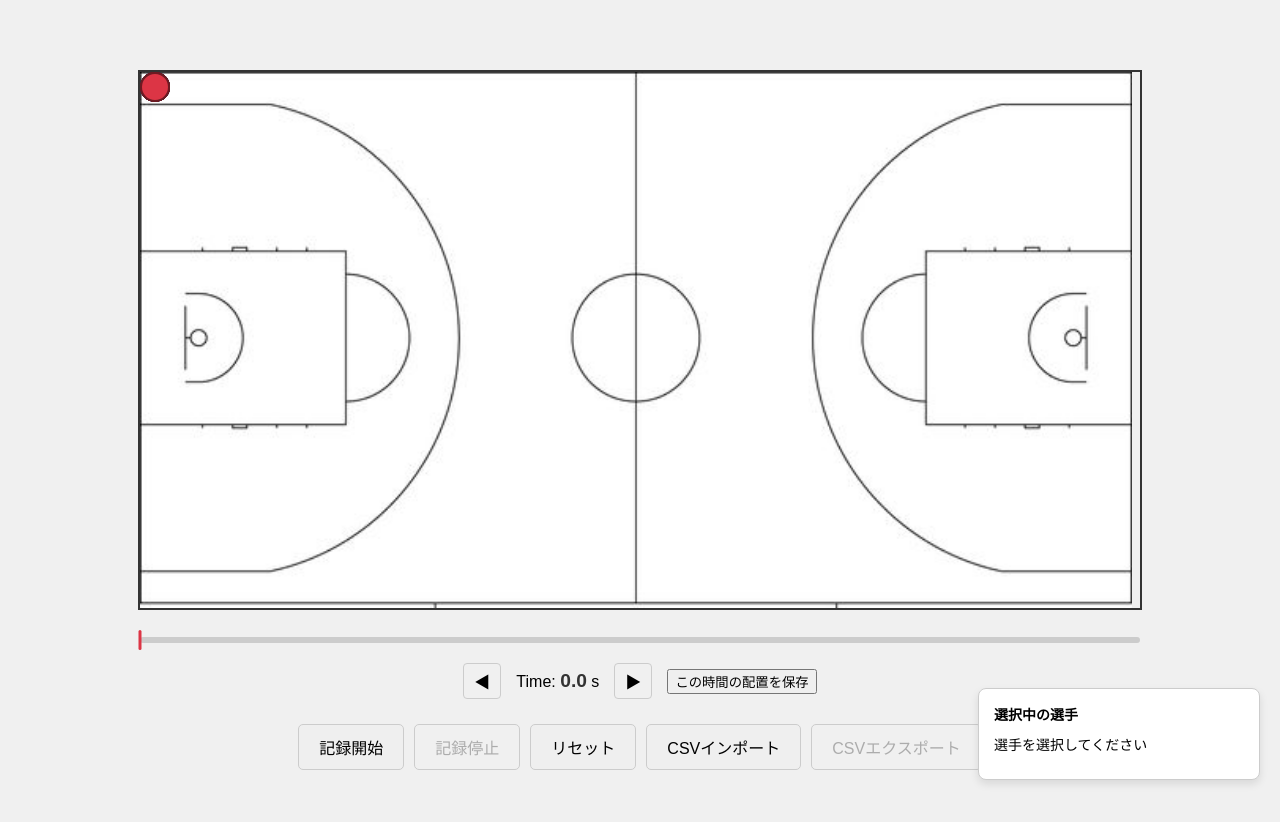
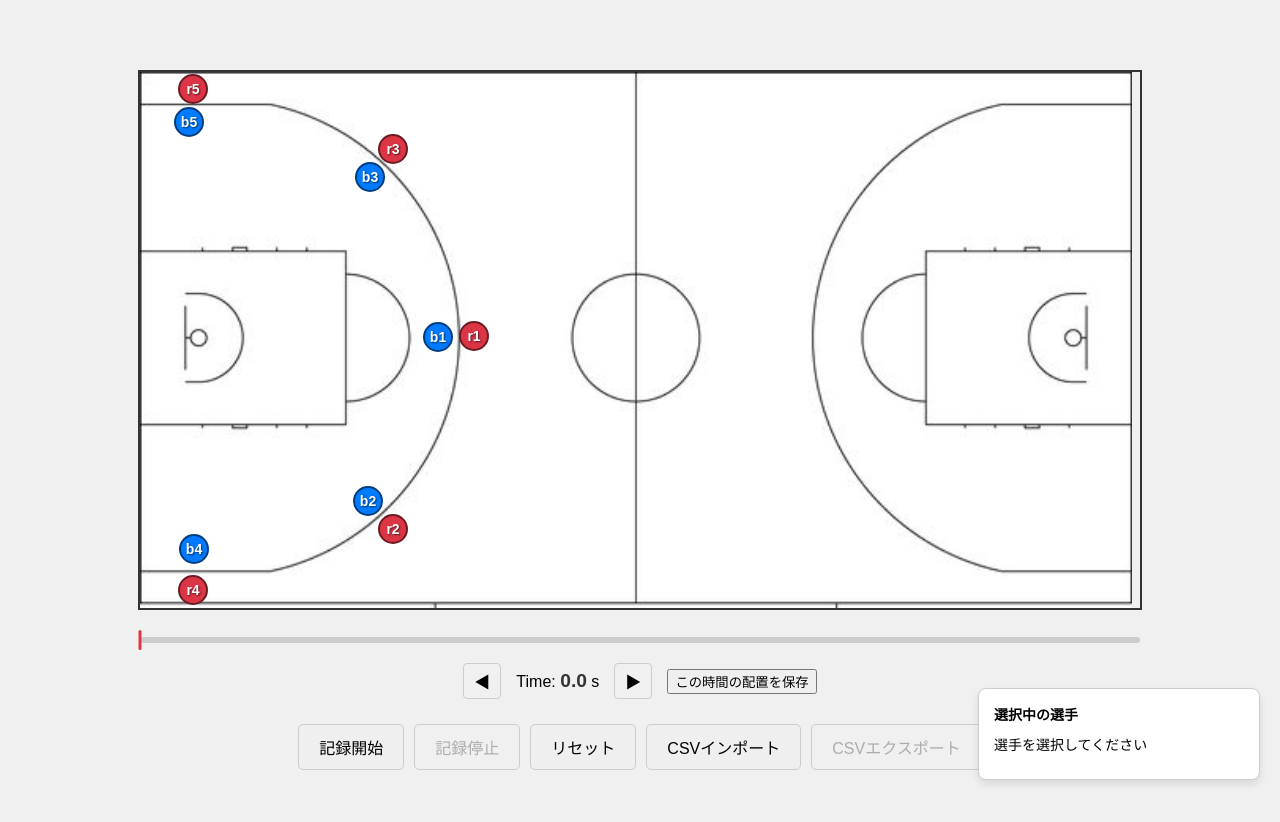
Before and after one commit to C-roud/BB_TeamTactics, a plain HTML site: page index.html in a window 1280 px wide. Drawn offline with Linux system fonts and the light colour scheme.

Commit message:
Add files via upload

```diff
--- a/index.html
+++ b/index.html
@@ -9,18 +9,18 @@
 <body>
 
     <div id="court-container">
-        <div class="player team-a" id="blue1"></div>
-        <div class="player team-a" id="blue2"></div>
-        <div class="player team-a" id="blue3"></div>
-        <div class="player team-a" id="blue4"></div>
-        <div class="player team-a" id="blue5"></div>
+        <div class="player team-a" id="blue1">b1</div>
+        <div class="player team-a" id="blue2">b2</div>
+        <div class="player team-a" id="blue3">b3</div>
+        <div class="player team-a" id="blue4">b4</div>
+        <div class="player team-a" id="blue5">b5</div>
 
-        <div class="player team-b" id="red1"></div>
-        <div class="player team-b" id="red2"></div>
-        <div class="player team-b" id="red3"></div>
-        <div class="player team-b" id="red4"></div>
-        <div class="player team-b" id="red5"></div>
-    </div>
+        <div class="player team-b" id="red1">r1</div>
+        <div class="player team-b" id="red2">r2</div>
+        <div class="player team-b" id="red3">r3</div>
+        <div class="player team-b" id="red4">r4</div>
+        <div class="player team-b" id="red5">r5</div>
+        </div>
 
     <div id="timeline-controls">
         <div class="timeline-container">
--- a/main.js
+++ b/main.js
@@ -32,17 +32,13 @@ function initialize() {
     importBtn = document.getElementById('import-btn');
     csvFileInput = document.getElementById('csv-file-input');
 
-    // ▼▼▼ イベントリスナーにタッチ操作を追加 ▼▼▼
-    // マウス操作
+    // マウス操作とタッチ操作の両方に対応
     courtContainer.addEventListener('mousedown', dragStart);
     window.addEventListener('mousemove', drag);
     window.addEventListener('mouseup', dragEnd);
-
-    // タッチ操作
     courtContainer.addEventListener('touchstart', dragStart, { passive: false });
     window.addEventListener('touchmove', drag, { passive: false });
     window.addEventListener('touchend', dragEnd);
-    // ▲▲▲ ここまで ▲▲▲
 
     // その他のイベントリスナー
     courtContainer.addEventListener('click', selectPlayer);
@@ -81,51 +77,34 @@ function initialize() {
 //  ドラッグ＆ドロップ関連
 // ===================================================================
 function dragStart(e) {
-    // ▼▼▼ e.target の取得方法をタッチ操作に対応 ▼▼▼
     if (e.type === 'touchstart') {
-        // タッチされた要素を特定
         activePlayer = document.elementFromPoint(e.touches[0].clientX, e.touches[0].clientY);
     } else {
-        // マウスでクリックされた要素
         activePlayer = e.target;
     }
-
-    // 要素がプレイヤーでなければ処理を中断
     if (!activePlayer || !activePlayer.classList.contains('player')) {
         activePlayer = null;
     }
-    // ▲▲▲ ここまで ▲▲▲
 }
 
 function drag(e) {
     if (activePlayer === null) return;
-
-    // ドラッグ中に画面がスクロールするのを防ぐ
     e.preventDefault();
-
-    // ▼▼▼ マウスとタッチで座標の取得方法を切り替える ▼▼▼
     let clientX, clientY;
     if (e.touches) {
-        // タッチ操作の場合
         clientX = e.touches[0].clientX;
         clientY = e.touches[0].clientY;
     } else {
-        // マウス操作の場合
         clientX = e.clientX;
         clientY = e.clientY;
     }
-    // ▲▲▲ ここまで ▲▲▲
-
     const courtRect = courtContainer.getBoundingClientRect();
     let x = clientX - courtRect.left - (activePlayer.offsetWidth / 2);
     let y = clientY - courtRect.top - (activePlayer.offsetHeight / 2);
-
     x = Math.max(0, Math.min(x, courtRect.width - activePlayer.offsetWidth));
     y = Math.max(0, Math.min(y, courtRect.height - activePlayer.offsetHeight));
-
     activePlayer.style.left = x + 'px';
     activePlayer.style.top = y + 'px';
-
     if (activePlayer === selectedPlayer) {
         updateStatusDisplay();
     }
@@ -135,7 +114,6 @@ function dragEnd() {
     activePlayer = null;
 }
 
-// (ここから下の関数には変更はありませんので、そのまま全てコピーしてください)
 // ===================================================================
 //  プレイヤー選択 と ステータス表示
 // ===================================================================
@@ -154,6 +132,7 @@ function selectPlayer(e) {
     selectedPlayer = clickedPlayer;
     updateStatusDisplay();
 }
+
 function updateStatusDisplay() {
     if (selectedPlayer) {
         const x = Math.round(parseFloat(selectedPlayer.style.left || 0));
@@ -173,6 +152,7 @@ function updateStatusDisplay() {
         playerInfoDiv.innerHTML = '<p>選手を選択してください</p>';
     }
 }
+
 function toggleBallHolder() {
     if (!selectedPlayer) return;
     const isCurrentlyBallHolder = selectedPlayer.classList.contains('ball-holder');
@@ -182,6 +162,7 @@ function toggleBallHolder() {
     }
     updateStatusDisplay();
 }
+
 // ===================================================================
 //  タイムライン と キーフレーム編集
 // ===================================================================
@@ -189,6 +170,7 @@ function navigateTime(amount) {
     const newTime = currentTime + amount;
     jumpToTime(newTime);
 }
+
 function jumpToTime(time) {
     currentTime = Math.max(0, Math.min(parseFloat(time.toFixed(1)), maxTime));
     const frame = recordedData.find(d => parseFloat(d.timestamp) === currentTime);
@@ -205,6 +187,7 @@ function jumpToTime(time) {
     updateTimelineUI();
     if(selectedPlayer) updateStatusDisplay();
 }
+
 function saveCurrentFrame() {
     const frameTimestamp = currentTime.toFixed(1);
     const existingFrameIndex = recordedData.findIndex(d => d.timestamp === frameTimestamp);
@@ -223,11 +206,13 @@ function saveCurrentFrame() {
     exportBtn.disabled = recordedData.length === 0;
     renderTimelineKeyframes();
 }
+
 function updateTimelineUI() {
     timeDisplay.textContent = currentTime.toFixed(1);
     const percentage = (currentTime / maxTime) * 100;
     timelineCursor.style.left = `${percentage}%`;
 }
+
 function renderTimelineKeyframes() {
     timelineKeyframes.innerHTML = '';
     recordedData.forEach(frame => {
@@ -242,6 +227,7 @@ function renderTimelineKeyframes() {
         timelineKeyframes.appendChild(marker);
     });
 }
+
 // ===================================================================
 //  操作パネル機能（記録・リセット・インポート・エクスポート）
 // ===================================================================
@@ -264,6 +250,7 @@ function startRecording() {
     startBtn.disabled = true;
     stopBtn.disabled = false;
 }
+
 function stopRecording() {
     if (!isRecording) return;
     isRecording = false;
@@ -271,6 +258,23 @@ function stopRecording() {
     startBtn.disabled = false;
     stopBtn.disabled = true;
 }
+
+function resetPlayerPositions() {
+    const initialPositions = {
+        'red1': { x: 319, y: 249 }, 'red2': { x: 238, y: 442 }, 'red3': { x: 238, y: 62 },
+        'red4': { x: 38, y: 503 }, 'red5': { x: 38, y: 2 }, 'blue1': { x: 283, y: 250 },
+        'blue2': { x: 213, y: 414 }, 'blue3': { x: 215, y: 90 }, 'blue4': { x: 39, y: 462 },
+        'blue5': { x: 34, y: 35 }
+    };
+    players.forEach(player => {
+        const pos = initialPositions[player.id];
+        if (pos) {
+            player.style.left = `${pos.x}px`;
+            player.style.top = `${pos.y}px`;
+        }
+    });
+}
+
 function resetRecording() {
     if (isRecording) stopRecording();
     const confirmReset = confirm("本当にすべてのデータをリセットしますか？");
@@ -279,8 +283,10 @@ function resetRecording() {
         jumpToTime(0.0);
         exportBtn.disabled = true;
         renderTimelineKeyframes();
+        resetPlayerPositions();
     }
 }
+
 function importCSV(event) {
     const file = event.target.files[0];
     if (!file) return;
@@ -323,6 +329,7 @@ function importCSV(event) {
     };
     reader.readAsText(file);
 }
+
 function exportCSV() {
     if (recordedData.length === 0) {
         alert("エクスポートするデータがありません。");
--- a/style.css
+++ b/style.css
@@ -35,6 +35,10 @@ body {
     font-weight: bold;
     box-sizing: border-box;
     border: 2px solid rgba(0, 0, 0, 0.5); /* 縁取りを少しつける */
+    /* ▼▼▼ ID表示を見やすくするスタイルを追加 ▼▼▼ */
+    font-size: 14px;
+    text-shadow: 1px 1px 2px rgba(0,0,0,0.6); /* 文字に影をつけて読みやすくする */
+    user-select: none; /* テキストを選択できないようにする */
 }
 
 /* チームごとの色分け */
@@ -45,6 +49,21 @@ body {
 .team-b {
     background-color: #dc3545; /* 赤色 */
 }
+
+/* ▼▼▼ プレイヤーの初期配置を追加 ▼▼▼ */
+#blue1 { top: 250px; left: 283px; }
+#blue2 { top: 414px; left: 213px; }
+#blue3 { top: 90px; left: 215px; }
+#blue4 { top: 462px; left: 39px; }
+#blue5 { top: 35px; left: 34px; }
+
+#red1 { top: 249px; left: 319px; }
+#red2 { top: 442px; left: 238px; }
+#red3 { top: 62px; left: 238px; }
+#red4 { top: 503px; left: 38px; }
+#red5 { top: 2px; left: 38px; }
+/* ▲▲▲ ここまで ▲▲▲ */
+
 
 /* ボール保持者のスタイル */
 .ball-holder {
```
